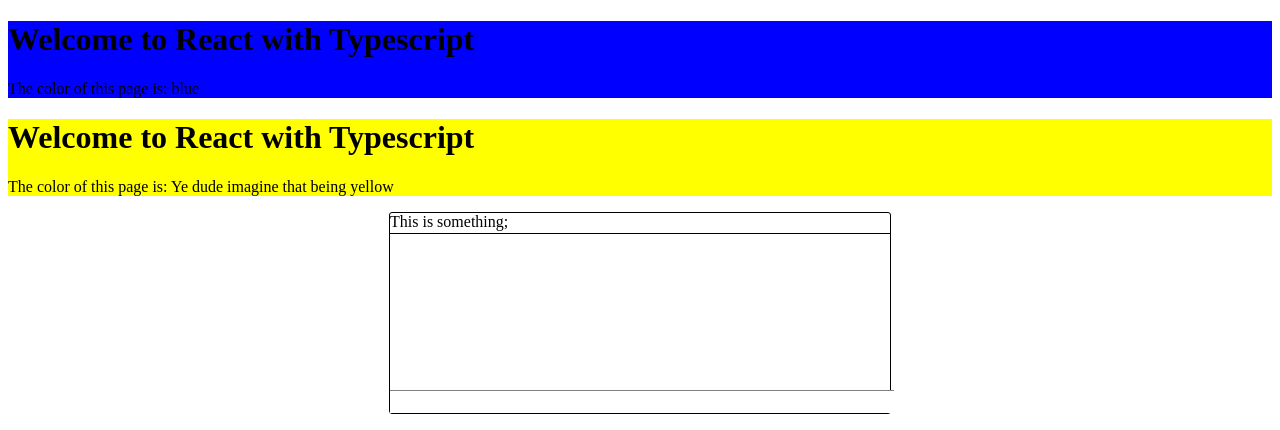
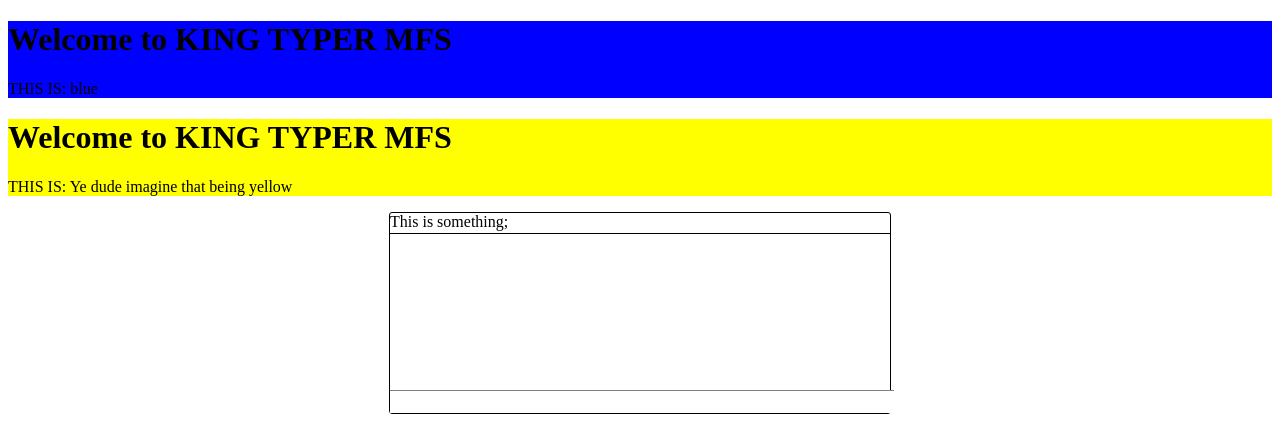
Before and after one commit to vycdev/king-typer, a React app in the folder packages/web/: page / in a window 1280 px wide. Shown: the top 430 px of the page. Built offline with nearby package versions, Linux system fonts and the light colour scheme.

Commit message:
changed some thing probably will delete later

```diff
--- a/packages/web/src/components/App.tsx
+++ b/packages/web/src/components/App.tsx
@@ -1,18 +1,18 @@
-import * as React from "react";
+import * as React from "react"
 
 interface PageInterface {
-    color: string;
+    color: string
 }
 
 class App extends React.Component<PageInterface, {}> {
     render() {
         return (
             <div>
-                <h1>Welcome to React with Typescript</h1>
-                <p>The color of this page is: {this.props.color}</p>
+                <h1>Welcome to KING TYPER MFS</h1>
+                <p>THIS IS: {this.props.color}</p>
             </div>
-        );
+        )
     }
 }
 
-export default App;
+export default App
```
